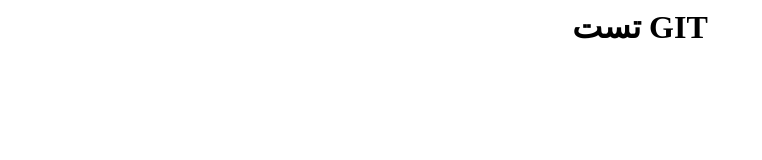
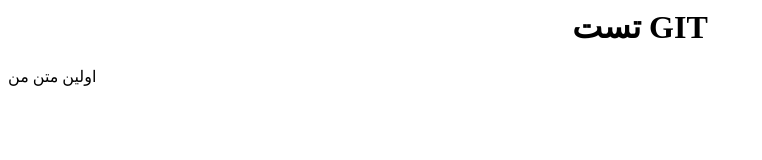
Before and after one commit to nima3020/rjtest, a plain HTML site: page index.html in a window 1280 px wide. Shown: the whole page, without its empty margins (0-762 px from the left). Drawn offline with Linux system fonts and the light colour scheme.

Commit message:
p tage added

```diff
--- a/index.html
+++ b/index.html
@@ -4,5 +4,6 @@
 </head>
 <body>
 <center><h1>تست GIT</h1></center>
+<p>اولین متن من</p>
 </body>
 </html>
```
